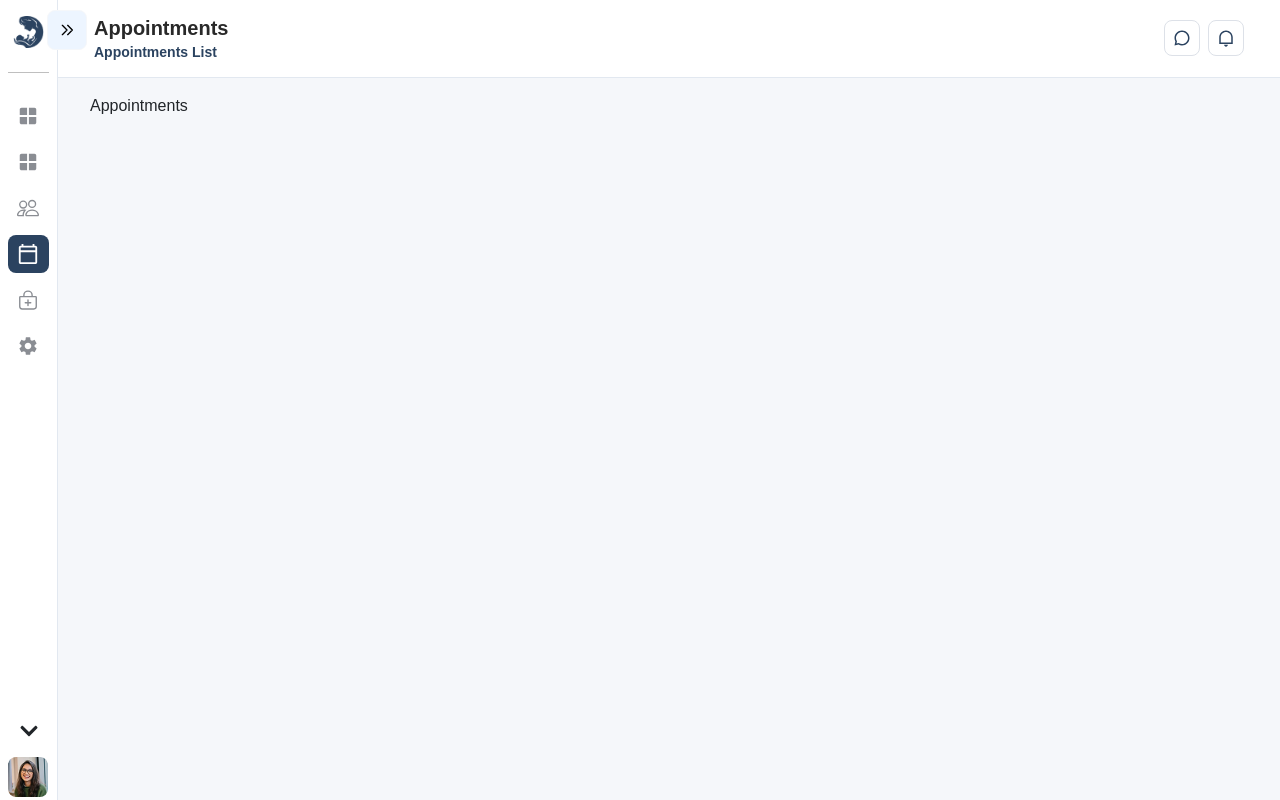
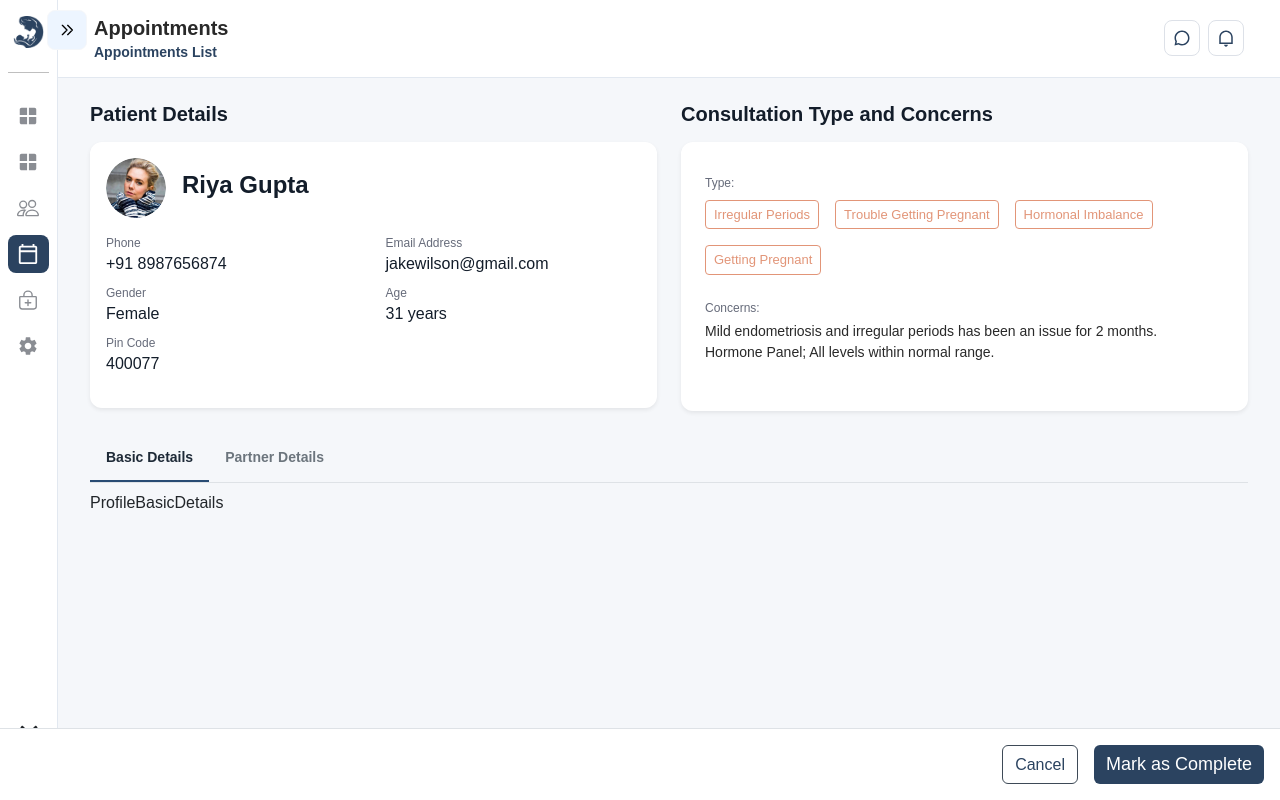
Before and after one commit to PranayTechnocomet/maiacare-doctor-inhouse-fe, a Next.js app: page /appointments in a window 1280 px wide. Built offline with nearby package versions, Linux system fonts and the light colour scheme.

Commit message:
add patiets detail

```diff
--- a/src/app/appointments/page.tsx
+++ b/src/app/appointments/page.tsx
@@ -4,6 +4,7 @@ import { AppDispatch } from "@/utils/redux/store";
 import { useDispatch } from "react-redux";
 import { useEffect } from "react";
 import { setHeaderData } from "@/utils/redux/slices/headerSlice";
+import AppointmentPatientDetailPage from "@/components/AppointmentPatientDetailPage";
 
 function Page() {
   const dispatch: AppDispatch = useDispatch();
@@ -11,7 +12,7 @@ function Page() {
     dispatch(setHeaderData({ title: "Appointments", subtitle: "Appointments List" }));
   }, []);
   return (
-    <div>Appointments</div>
+    <AppointmentPatientDetailPage  />
   )
 }
 
--- /dev/null
+++ b/src/components/AppointmentPatientDetailPage.tsx
@@ -0,0 +1,147 @@
+"use client";
+import Image from "next/image";
+import { Button, Card } from "react-bootstrap";
+import ContentContainer from "@/components/ui/ContentContainer";
+import patientImage from "@/assets/images/Img-1.png";
+import CustomTabs from './ui/CustomTabs';
+import React, { useEffect, useState } from 'react';
+
+export default function PatientDetailPageComponent() {
+    const [activeTab, setActiveTab] = useState<string>("basic");
+
+    const tabOptions = [
+        {
+            key: "basic",
+            label: "Basic Details",
+            content: (
+                <></>
+            ),
+        },
+        {
+            key: "leaves",
+            label: "Partner Details",
+            content: (
+                <></>
+            ),
+        },
+
+
+    ];
+
+    return (
+        <>
+            <div className="row mb-4">
+                <div className="col-md-6">
+                    <h6 className="fw-semibold mb-3 mt-2 Patient-Details">Patient Details</h6>
+                    <ContentContainer className="shadow-sm border-0 p-3">
+                        <Card.Body>
+                            <div className="d-flex align-items-center mb-3">
+                                <Image
+                                    src={patientImage}
+                                    alt="Patient"
+                                    width={60}
+                                    height={60}
+                                    className="rounded-circle me-3"
+                                />
+                                <div>
+                                    <h5 className="mb-1 fw-semibold name-patient">Riya Gupta</h5>
+                                </div>
+                            </div>
+                            <div className="row">
+                                <div className="col-6 ">
+                                    <div className="heading-patient">Phone</div>
+                                    <p className="mb-2 sub-heading-patient">+91 8987656874</p>
+                                </div>
+                                <div className="col-6 ">
+                                    <div className="heading-patient">Email Address</div>
+                                    <p className="mb-2 sub-heading-patient">jakewilson@gmail.com</p>
+                                </div>
+                                <div className="col-6 ">
+                                    <div className="heading-patient">Gender</div>
+                                    <p className="mb-2 sub-heading-patient">Female</p>
+                                </div>
+                                <div className="col-6 ">
+                                    <div className="heading-patient">Age</div>
+                                    <p className="mb-2 sub-heading-patient">31 years</p>
+                                </div>
+                                <div className="col-6 ">
+                                    <div className="heading-patient">Pin Code</div>
+                                    <p className="sub-heading-patient">400077</p>
+                                </div>
+                            </div>
+                        </Card.Body>
+                    </ContentContainer>
+                </div>
+
+                <div className="col-md-6">
+                    <h6 className="fw-semibold mb-3 mt-2 Patient-Details">Consultation Type and Concerns</h6>
+                    <ContentContainer className="shadow-sm border-0">
+                        <Card.Body>
+                            <div className="mb-3">
+                                <strong className=" d-block mb-2 heading-patient">Type:</strong>
+                                <div className="d-flex gap-3 flex-wrap mb-4">
+                                    {["Irregular Periods", "Trouble Getting Pregnant", "Hormonal Imbalance", " Getting Pregnant",].map((tag) => (
+                                        <span
+                                            key={tag}
+                                            className="sub-patient bg-white"
+                                        >
+                                            {tag}
+                                        </span>
+                                    ))}
+                                </div>
+                            </div>
+
+                            <div className="mt-1 mb-3">
+                                <strong className=" d-block mb-1 heading-patient">Concerns:</strong>
+                                <p className=" mb-0 Patient-review">
+                                    Mild endometriosis and irregular periods has been an issue for 2 months.
+                                </p>
+                                <p className=" mb-0 Patient-review">
+                                    Hormone Panel; All levels within normal range.
+                                </p>
+                            </div>
+                        </Card.Body>
+                    </ContentContainer>
+                </div>
+            </div>
+
+            <div className="mt-4">
+
+                <CustomTabs
+                    activeKey={activeTab}
+                    setActiveKey={setActiveTab}
+                    tabOptions={tabOptions}
+                />
+
+                {activeTab === 'basic' && (
+                    <div className="mt-2">
+                        ProfileBasicDetails
+                    </div>
+                )}
+
+                {activeTab === 'leaves' && (
+                    <div className="mt-2">
+                        Partner Details
+                    </div>
+                )}
+
+
+
+            </div>
+
+            <div
+                className="d-flex justify-content-end gap-3 p-3 border-top bg-white w-100"
+                style={{
+                    position: "fixed",
+                    bottom: 0,
+                    right: 0,
+                    zIndex: 1050
+                }}
+            >
+                <Button variant="light" className="edit-profile-btn">Cancel</Button>
+                <Button className="Button-login" variant="primary">Mark as Complete</Button>
+            </div>
+
+        </>
+    );
+}
```
